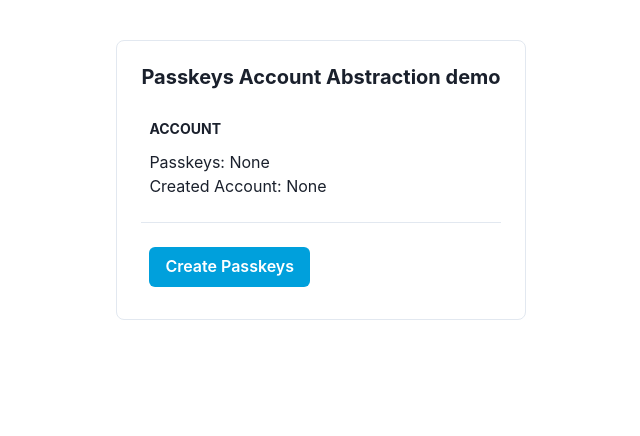
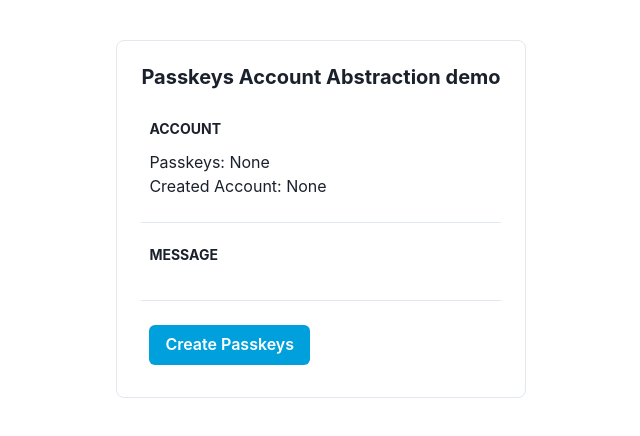
Before and after one commit to ququzone/passkeys-wallet-ui, a React (Vite) app: page / in a window 1280 px wide. Shown: the top 436 px of the page, without its empty margins (319-959 px from the left). Built offline with nearby package versions, Linux system fonts and the light colour scheme.

Commit message:
add show process message

```diff
--- a/src/App.tsx
+++ b/src/App.tsx
@@ -80,14 +80,13 @@ const App = observer(() => {
       // const userop = await accountBuilder.buildOp(entrypoint, chainId);
       // console.log(userop);
       const response = await client.sendUserOperation(accountBuilder);
-      console.log(`create account ophash: ${response.userOpHash}`);
+      base.messages.push(`create account ophash: ${response.userOpHash}`);
       const userOperationEvent = await response.wait();
-      console.log(`create account txhash: ${userOperationEvent?.transactionHash}`);
+      base.messages.push(`create account txhash: ${userOperationEvent?.transactionHash}`);
       localStorage.setItem(`smart-accounts:account:${chainId}`, accountBuilder.getSender());
       base.account = accountBuilder.getSender();
       base.stage = 2;
-      base.creatingAccount = false;
-    } catch(e) {
+    } finally {
       base.creatingAccount = false;
     }
   };
@@ -108,6 +107,14 @@ const App = observer(() => {
               <Text>
                 Created Account: {base.account? ( base.account ) : 'None'}
               </Text>
+            </Box>
+          </Box>
+          <Box p='2'>
+            <Heading size='xs' textTransform='uppercase'>
+              Message
+            </Heading>
+            <Box paddingTop='3'>
+              {base.messages.map((message) => <Text>{message}</Text>)}
             </Box>
           </Box>
           <Box p='2'>
--- a/src/store/base.ts
+++ b/src/store/base.ts
@@ -11,6 +11,7 @@ export class BaseStore {
   creatingSessionKey = false;
   mintingNFT = false;
   account = '';
+  messages: string[] = [];
   storedPasskeys: { challenge: string; registration: RegistrationEncoded; } | null = null;
   signature: string = '';
 }
```
